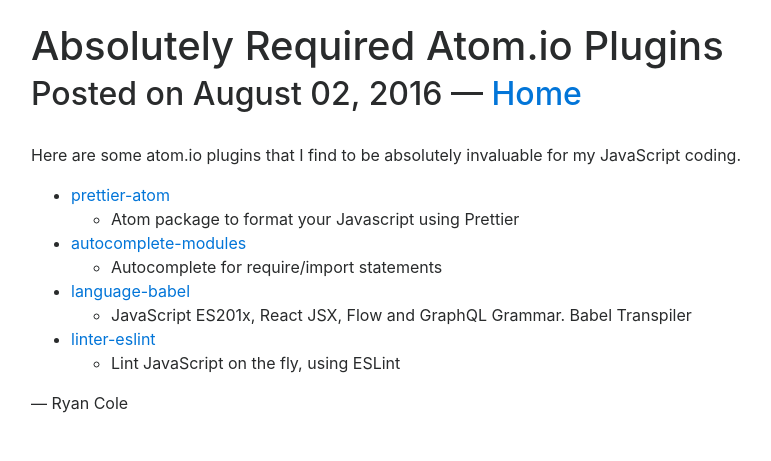
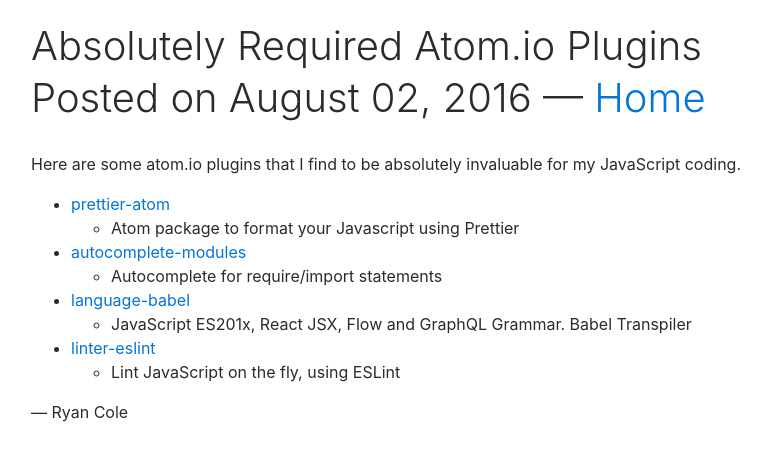
Before and after one commit to ryancole/ryancole.github.com, a Jekyll site: the page built from _posts/2016-08-02-absolutely-required-atom-plugins.md, in a window 1280 px wide. Shown: the top 461 px of the page, without its empty margins (244-1015 px from the left). Built offline with Jekyll 4.4.1, drawn with Linux system fonts in a browser that asks for light colours; comment, search, counter and statistics services are not loaded.

Commit message:
Update entry.html

```diff
--- a/_layouts/entry.html
+++ b/_layouts/entry.html
@@ -45,8 +45,8 @@
     <div class="container">
       <div class="row">
         <div class="col-8 offset-2 mt-4">
-          <h1 class="post-title">{{ page.title }}</h1>
-          <h2 class="post-date">Posted on {{ page.date | date:"%B %d, %Y" }} &mdash; <a href="/">Home</a></h2>
+          <h1 id="masthead" class="display-4">{{ page.title }}</h1>
+          <h4 id="masthead" class="display-4">Posted on {{ page.date | date:"%B %d, %Y" }} &mdash; <a href="/">Home</a></h4>
         </div>
       </div>
       <div class="row">
```
